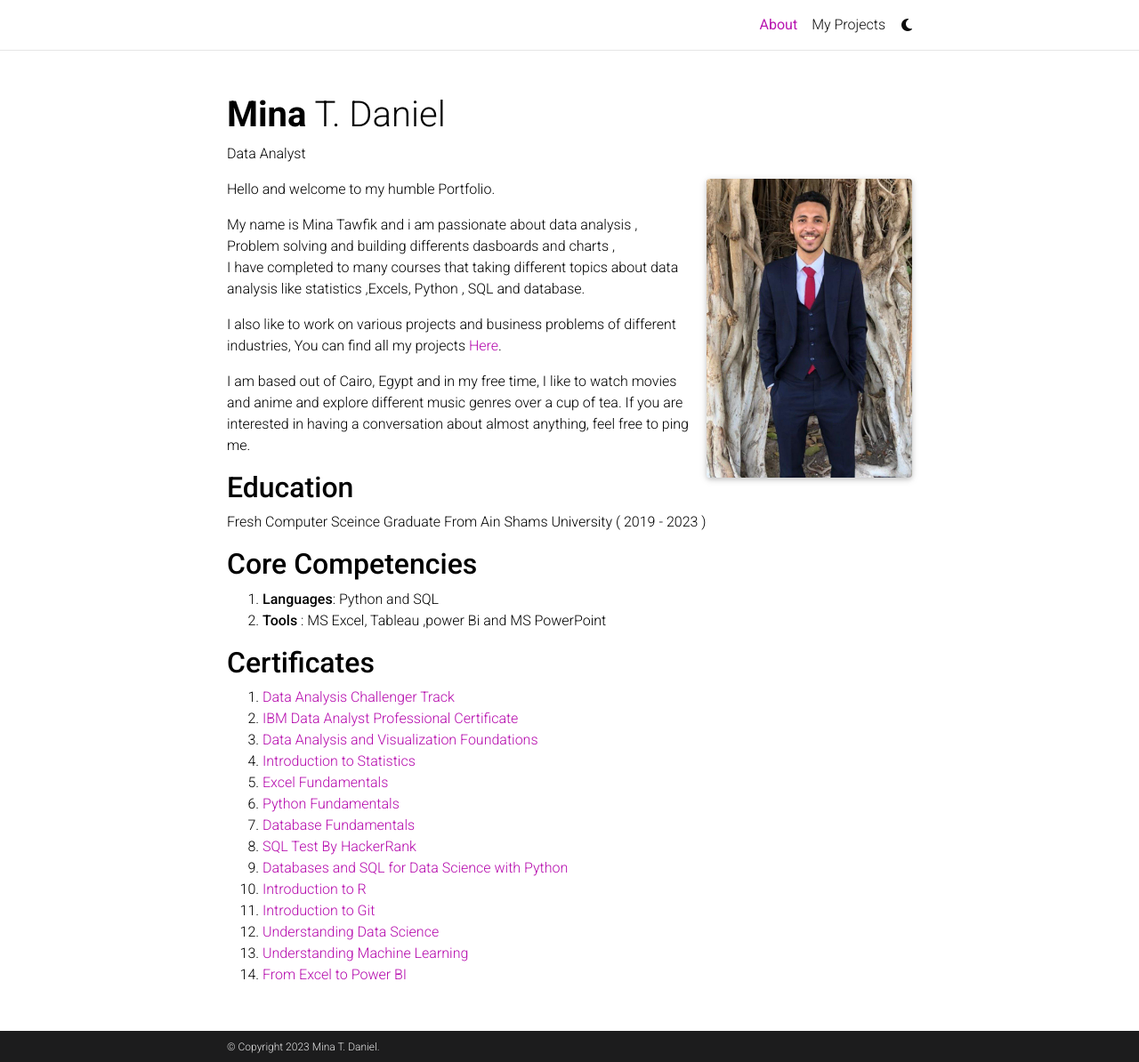
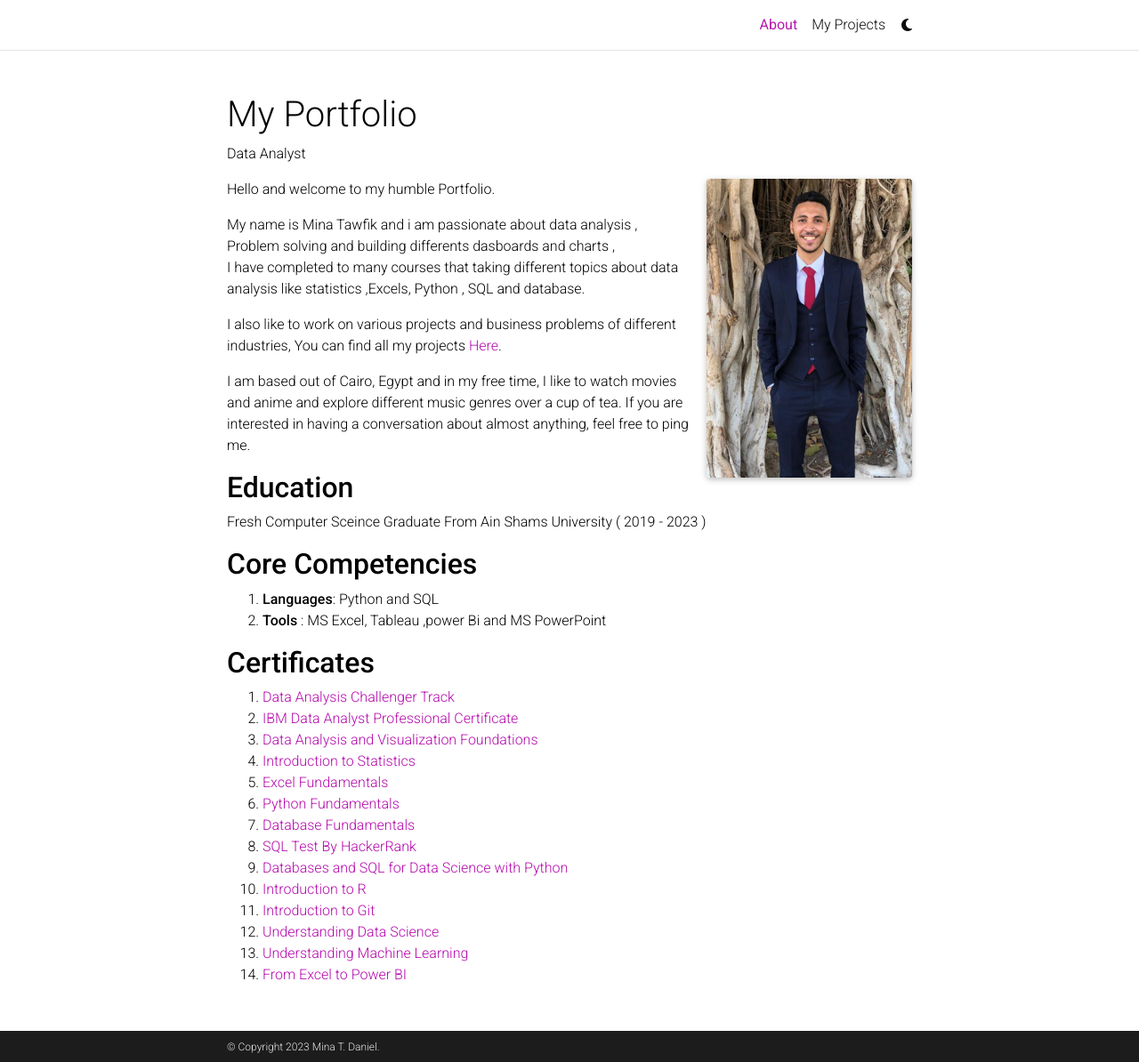
Before and after one commit to Minaaa01/Minaaa01.github.io, a Jekyll site: the page built from _pages/about.md, in a window 1280 px wide and 1194 px high. Shown: the whole window at 89% size. Built offline with Jekyll 4.4.1, drawn with Linux system fonts in a browser that asks for light colours; full-size pictures stand in for the smaller copies a plugin makes; comment, search, counter and statistics services are not loaded; a style sheet for code colours, icons or effects is not loaded.

Commit message:
Update _config.yml

```diff
--- a/_config.yml
+++ b/_config.yml
@@ -2,7 +2,7 @@
 # Site settings
 # -----------------------------------------------------------------------------
 
-title: blank # the website title (if blank, full name will be used instead)
+title: My Portfolio # the website title (if blank, full name will be used instead)
 first_name: Mina
 middle_name: T.
 last_name: Daniel
@@ -61,7 +61,7 @@
 # Social integration
 # -----------------------------------------------------------------------------
 
-github_username: # your GitLab user name
+github_username: Minaaa01
 x_username: # your X handle
 mastodon_username: # your mastodon instance+username in the format instance.tld/@username
 linkedin_username: # your LinkedIn user name
```
